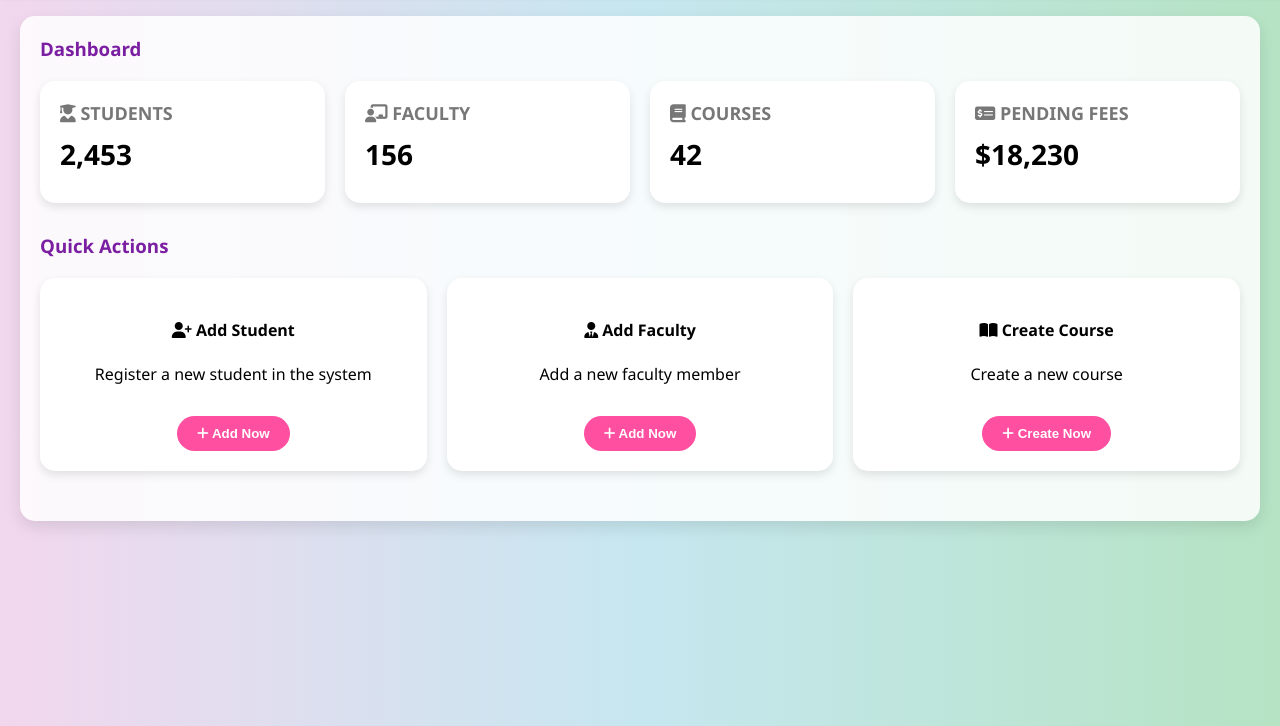
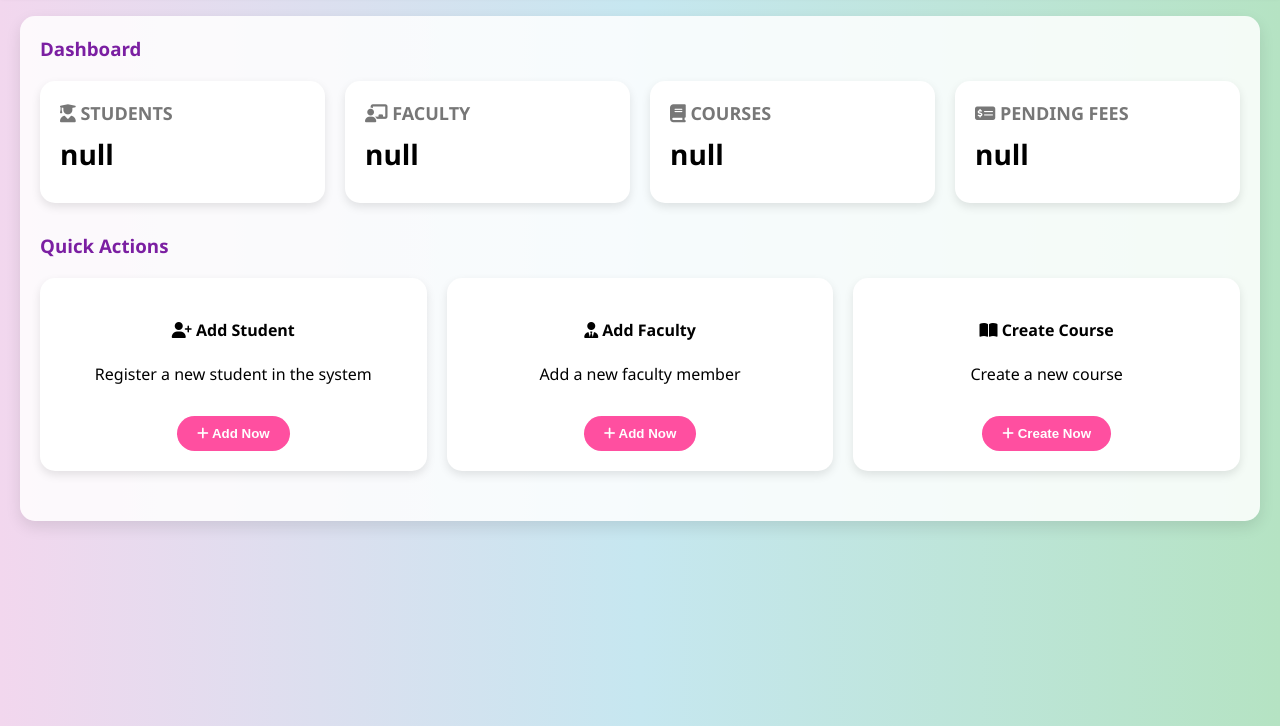
Before and after one commit to dkruban/minipro, a website: page frontend/Dashboard.html in a window 1280 px wide. Shown: the part 74-800 px from the top of the page. Drawn offline with Linux system fonts and the light colour scheme.

Commit message:
Update Dashboard.html

```diff
--- a/frontend/Dashboard.html
+++ b/frontend/Dashboard.html
@@ -265,19 +265,19 @@
     <div class="stats">
       <div class="card">
         <h4><i class="fas fa-user-graduate"></i> STUDENTS</h4>
-        <p>2,453</p>
+        <p>null</p>
       </div>
       <div class="card">
         <h4><i class="fas fa-chalkboard-teacher"></i> FACULTY</h4>
-        <p>156</p>
+        <p>null</p>
       </div>
       <div class="card">
         <h4><i class="fas fa-book"></i> COURSES</h4>
-        <p>42</p>
+        <p>null</p>
       </div>
       <div class="card">
         <h4><i class="fas fa-money-check-alt"></i> PENDING FEES</h4>
-        <p>$18,230</p>
+        <p>null</p>
       </div>
     </div>
 
```
